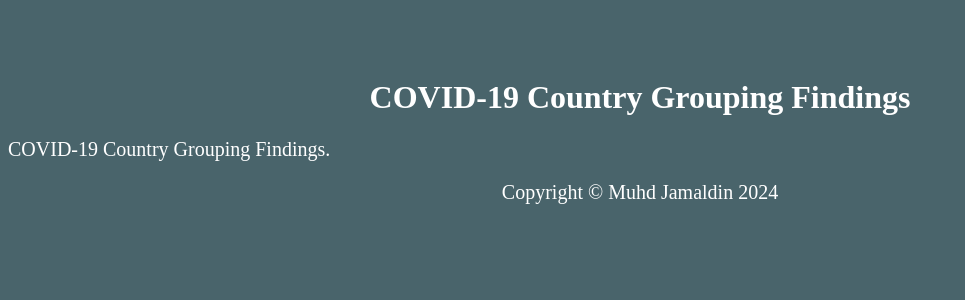
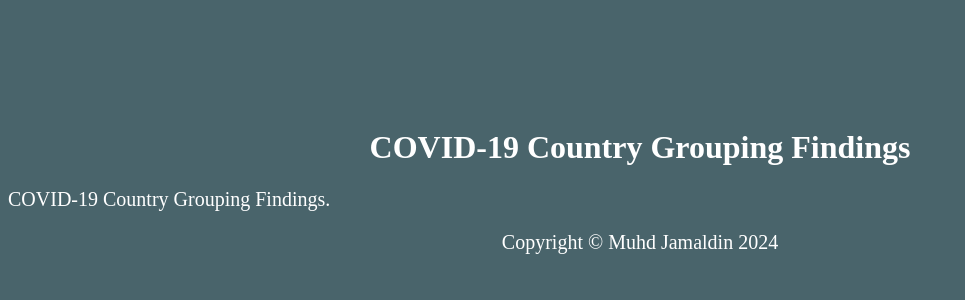
Before and after one commit to Md-Khid/Md-Khid, a Jekyll site: the page findings/1.html, which Jekyll copies as it is, in a window 1280 px wide. Shown: the top 300 px of the page, without its empty margins (0-965 px from the left). Built offline with Jekyll 4.4.1, drawn with Linux system fonts in a browser that asks for light colours.

Commit message:
Update 1.html

```diff
--- a/findings/1.html
+++ b/findings/1.html
@@ -13,7 +13,7 @@
             color: white; /* Set font color to white */
         }
         .intro {
-            padding-top: 50px; /* Add 50px of padding above the header */
+            padding-top: 100px; /* Add 50px of padding above the header */
             text-align: center; /* Center align the text */
         }
         .container p {
```
